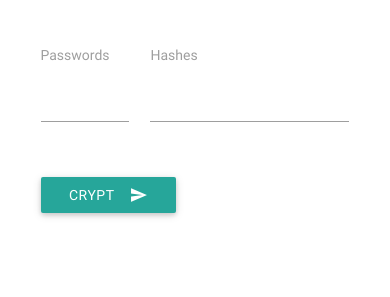
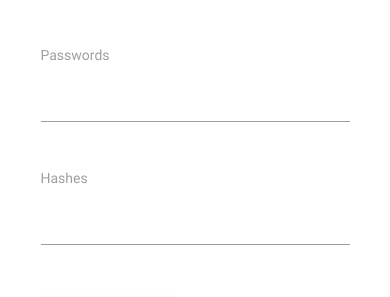
Before and after one commit to josalmi/password-generator, a plain HTML site: page index.html in a window 390 px wide. Shown: the part 176-473 px from the top of the page. Drawn offline with nearby package versions, Linux system fonts and the light colour scheme.

Commit message:
More responsive

```diff
--- a/index.html
+++ b/index.html
@@ -12,11 +12,11 @@
                 <form class="col s12" id="cryptForm">
                     <h1>Hash password</h1>
                     <div class="row">
-                        <div class="input-field col s4">
+                        <div class="input-field col s12 m12 l4">
                             <textarea id="passwords" class="materialize-textarea" rows="20"></textarea>
                             <label for="passwords">Passwords</label>
                         </div>
-                        <div class="input-field col s8">
+                        <div class="input-field col s12 m12 l8">
                             <textarea readonly id="hashes" class="materialize-textarea" rows="20"></textarea>
                             <label for="hashes" id="hashes-label">Hashes</label>
                         </div>
```
